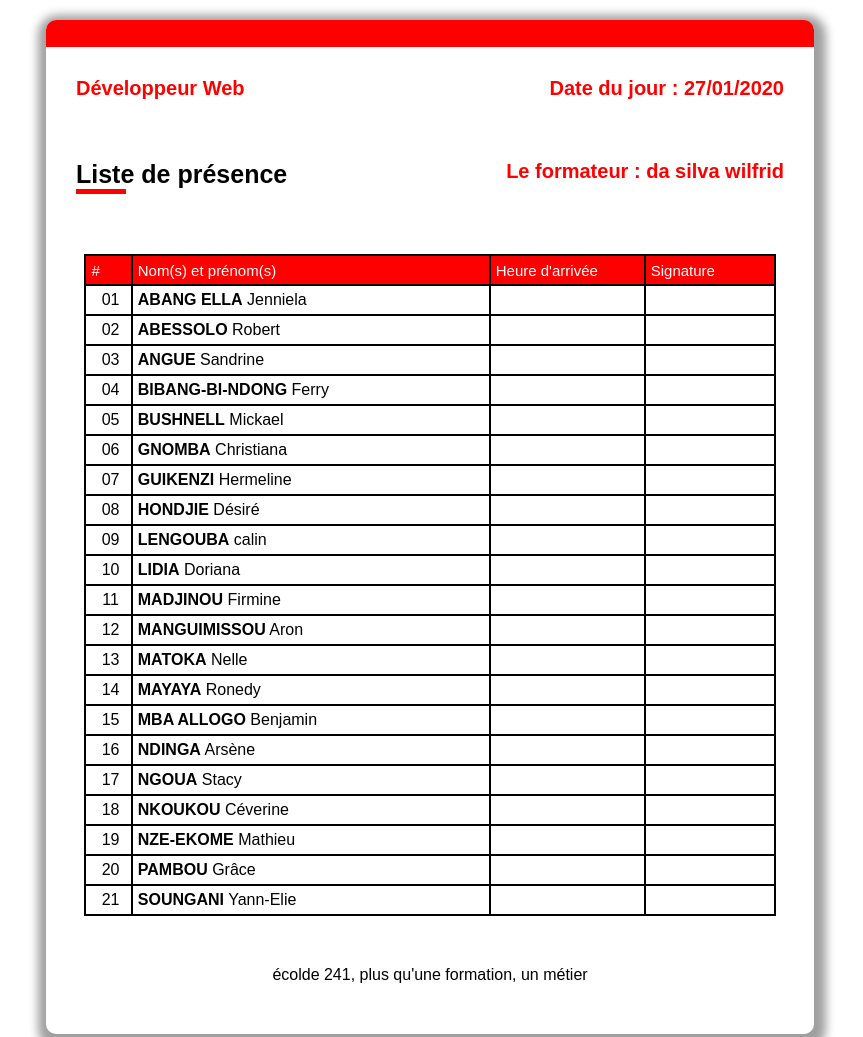
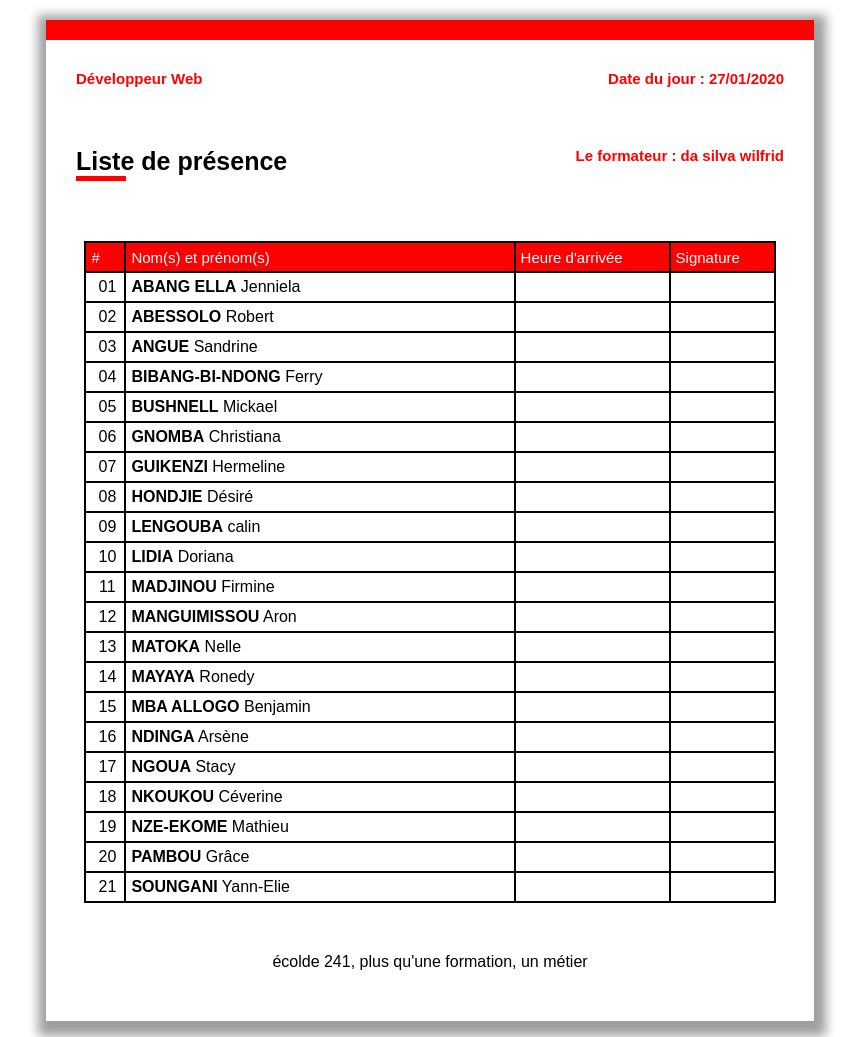
Before and after one commit to rockmoonlie/redtable, a plain HTML site: page index.html in a window 1280 px wide. Shown: the top 1037 px of the page, without its empty margins (210-1073 px from the left). Drawn offline with Linux system fonts and the light colour scheme.

Commit message:
changes made

```diff
--- a/index.html
+++ b/index.html
@@ -25,10 +25,10 @@
             <!--tableau-->
                 <tr>
             <!--tableau en-tête-->
-                    <th>#</th>
+                    <th class="hash">#</th>
                     <th>Nom(s) et prénom(s)</th>
                     <th class="heure">Heure d'arrivée</th>
-                    <th>Signature</th>
+                    <th class="sign">Signature</th>
                 </tr>
                 <tr>
             <!--le corps du tableau commence ici-->
--- a/style.css
+++ b/style.css
@@ -16,13 +16,12 @@ main{
     height: 50%;
     box-shadow: 2px 5px 10px 10px #00000060;
     border: none;
-    border-radius: 10px;
 
 }
 
 nav{
     background-color: red;
-    height: 27px;
+    height: 20px;
 }
 
 .div1, .div2{
@@ -33,7 +32,7 @@ nav{
 }
 
 .div1 h1{
-    font-size: 20px;
+    font-size: 15px;
     font-weight:900;
 }
 
@@ -51,7 +50,7 @@ nav{
 }
 
 .div2 h1:last-child{
-    font-size: 20px;
+    font-size: 15px;
     font-weight:900;
 }
 
@@ -107,3 +106,11 @@ footer h4{
 .heure{
     width:155px;
 }
+
+.sign{
+    width: 105px;
+}
+
+.hash{
+    width: 40px;
+}
```
